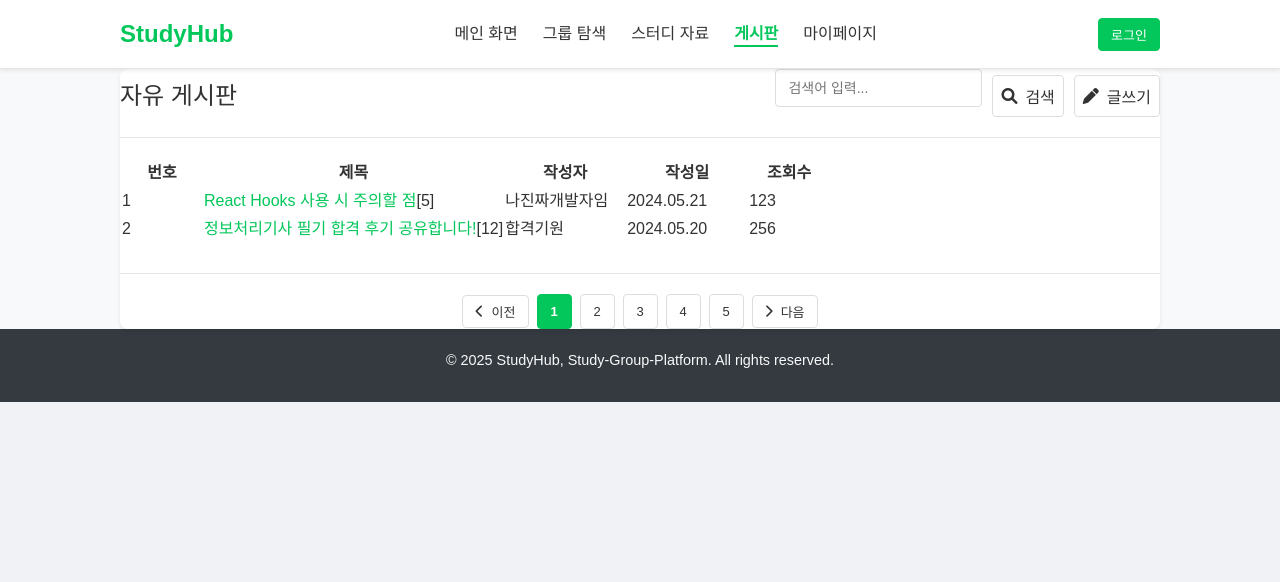
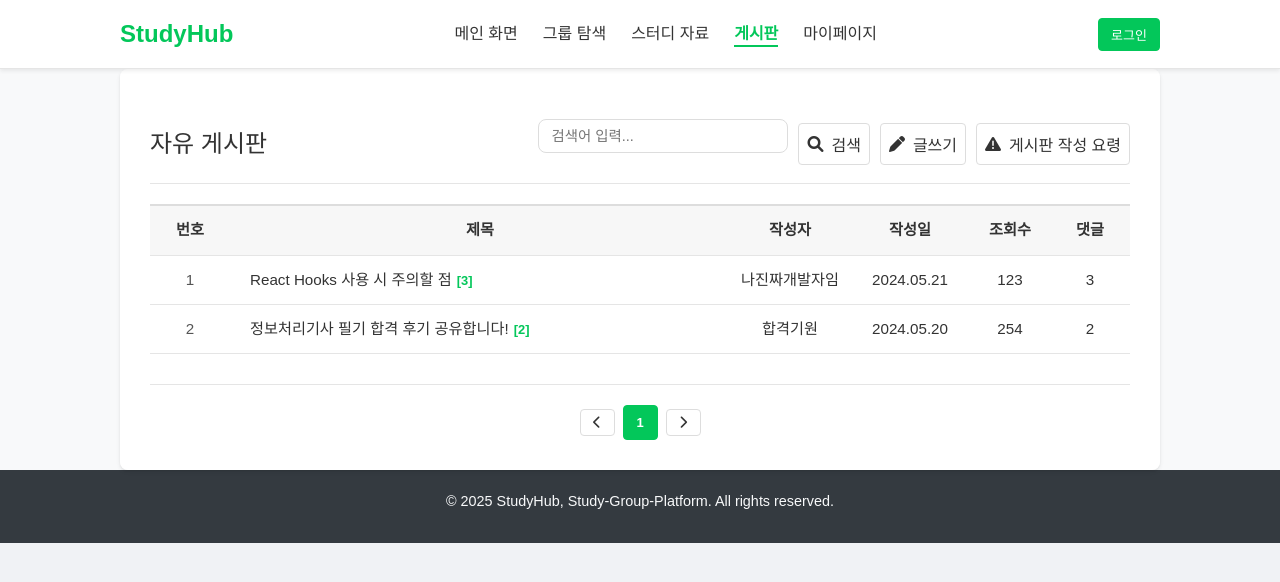
Before and after one commit to BangYunseo/Study_group_platform, a React (Create React App) app in the folder client/: page /community in a window 1280 px wide. Shown: the top 582 px of the page. Built offline with nearby package versions, Linux system fonts and the light colour scheme.

Commit message:
Fix: css 파일 추가 및 수정
- 게시판 화면 기능 수정

```diff
--- a/client/src/App.js
+++ b/client/src/App.js
@@ -21,7 +21,7 @@ function App() {
         <Route path="/groups/:id" element={<GroupDetailPage />} />{" "}
         <Route path="/materials" element={<MaterialPage />} />
         <Route path="/community" element={<CommunityPage />} />
-        <Route path="/community/:id" element={<PostDetailPage />} />{" "}
+        <Route path="/community/post/:id" element={<PostDetailPage />} />{" "}
         <Route path="/profile" element={<ProfilePage />} />
         <Route path="*" element={<NotFoundPage />} />{" "}
       </Routes>
--- a/client/src/components/posts/PostListItem.js
+++ b/client/src/components/posts/PostListItem.js
@@ -3,16 +3,19 @@ import { Link } from "react-router-dom";
 const PostListItem = ({ post }) => {
   return (
     <tr>
-      <td>{post.id.split("-")[1]}</td> {/* 임시 번호 생성 */}
-      <td className="title">
-        <Link to={`/community/${post.id}`}>{post.title}</Link>
-        {post.commentsCount > 0 && (
-          <span className="comment-count">[{post.commentsCount}]</span>
-        )}
+      <td>{post.id}</td>
+      <td>
+        <Link to={`/community/post/${post.id}`}>
+          {post.title}
+          {post.commentsCount > 0 && (
+            <span className="comment-count">[{post.commentsCount}]</span>
+          )}
+        </Link>
       </td>
-      <td>{post.author.nickname}</td>
-      <td>{post.createdAt}</td>
-      <td>{post.views}</td>
+      <td>{post.author.nickname}</td> {/* 작성자 */}
+      <td>{post.createdAt}</td> {/* 작성일 */}
+      <td>{post.views}</td> {/* 조회수 */}
+      <td>{post.commentsCount}</td> {/* 댓글 수 */}
     </tr>
   );
 };
--- a/client/src/data/posts.js
+++ b/client/src/data/posts.js
@@ -1,14 +1,14 @@
-// 게시글 더미 데이터
+// studygroup/client/src/data/posts.js (수정 제안)
 
 export const mockPosts = [
   {
-    id: "post-1",
-    groupId: null, // (null 또는 'all')
+    id: "1", // 그대로 유지
+    groupId: null,
     title: "React Hooks 사용 시 주의할 점",
     author: { id: "user-2", nickname: "나진짜개발자임" },
     createdAt: "2024.05.21",
     views: 123,
-    commentsCount: 5,
+    commentsCount: 3,
     content: `
               <p>안녕하세요! React Hooks를 사용하면서 겪었던 경험과 몇 가지 주의할 점을 공유합니다.</p>
               <h3>1. useEffect의 의존성 배열</h3>
@@ -43,13 +43,13 @@ export const mockPosts = [
     ],
   },
   {
-    id: "post-2",
+    id: "2", // 그대로 유지
     groupId: null,
     title: "정보처리기사 필기 합격 후기 공유합니다!",
     author: { id: "user-4", nickname: "합격기원" },
     createdAt: "2024.05.20",
-    views: 256,
-    commentsCount: 12,
+    views: 254,
+    commentsCount: 2,
     content: `
               <p>안녕하세요! 지난 주 정보처리기사 필기 합격해서 기분 좋은 마음에 후기 남깁니다.</p>
               <p>저는 독학으로 준비했고, 인강은 따로 듣지 않고 교재와 문제집 위주로 공부했어요. 특히 기출문제 풀이가 정말 중요했습니다!</p>
@@ -65,7 +65,7 @@ export const mockPosts = [
     ],
   },
   {
-    id: "post-3",
+    id: "3", // ✅ "post-3"을 "3"으로 수정했습니다.
     groupId: "group-1", // 특정 그룹 게시판
     title: "[정보처리기사 스터디] 이번 주 진도 공지 (6/1 ~ 6/7)",
     author: { id: "user-1", nickname: "김철수" },
--- a/client/src/pages/CommunityPage.js
+++ b/client/src/pages/CommunityPage.js
@@ -4,11 +4,15 @@ import InputField from "../components/common/InputField";
 import PostListItem from "../components/posts/PostListItem";
 import { mockPosts } from "../data/posts";
 
+import "../styles/community.css";
+import "../styles/grouplist.css";
+
 const CommunityPage = () => {
-  const filteredPosts = mockPosts.filter((post) => post.groupId === null); // 일단 전체 게시판만 표시
+  const filteredPosts = mockPosts.filter((post) => post.groupId === null);
 
   return (
     <MainLayout>
+      <div className="community-page-container">
         <div className="section-header">
           <h2>자유 게시판</h2>
           <div className="board-actions">
@@ -23,6 +27,9 @@ const CommunityPage = () => {
             <Button primary small icon="pen">
               글쓰기
             </Button>
+            <Button primary small icon="warning">
+              게시판 작성 요령
+            </Button>
           </div>
         </div>
 
@@ -34,6 +41,7 @@ const CommunityPage = () => {
               <th style={{ width: "120px" }}>작성자</th>
               <th style={{ width: "120px" }}>작성일</th>
               <th style={{ width: "80px" }}>조회수</th>
+              <th style={{ width: "80px" }}>댓글</th>
             </tr>
           </thead>
           <tbody>
@@ -50,32 +58,18 @@ const CommunityPage = () => {
             variant="secondary"
             className="prev-next"
             icon="chevron-left"
-        >
-          이전
-        </Button>
+          ></Button>
           <Button size="small" variant="primary" className="active">
             1
           </Button>
-        <Button size="small" variant="secondary">
-          2
-        </Button>
-        <Button size="small" variant="secondary">
-          3
-        </Button>
-        <Button size="small" variant="secondary">
-          4
-        </Button>
-        <Button size="small" variant="secondary">
-          5
-        </Button>
+          {/* ... 필요에 따라 페이지 버튼 추가 ... */}
           <Button
             size="small"
             variant="secondary"
             className="prev-next"
             icon="chevron-right"
-        >
-          다음
-        </Button>
+          ></Button>
+        </div>
       </div>
     </MainLayout>
   );
--- /dev/null
+++ b/client/src/styles/community.css
@@ -0,0 +1,99 @@
+div {
+    box-sizing: border-box;
+}
+
+.community-page-container {
+    padding: 30px;
+    background-color: var(--color-white);
+    border-radius: var(--border-radius-base);
+    box-shadow: var(--box-shadow-sm);
+}
+
+.section-header {
+    display: flex;
+    align-items: center;
+    justify-content: space-between;
+    padding: 20px 0;
+    margin-bottom: 25px;
+    border-bottom: 1px solid var(--border-color-light);
+}
+
+.section-header h2 {
+    font-size: 1.8em;
+    color: var(--text-color-dark);
+    margin: 0;
+    font-weight: 500;
+}
+
+.board-actions {
+    display: flex;
+    align-items: center;
+    gap: 10px;
+}
+
+.board-actions .search-input {
+    width: 250px;
+    padding: 8px 12px;
+    border: 1px solid var(--border-color-medium);
+    border-radius: var(--border-radius-base);
+    font-size: 0.9em;
+    outline: none;
+}
+
+.board-actions .search-input:focus {
+    border-color: var(--color-primary);
+}
+
+.post-list-table {
+    width: 100%;
+    border-collapse: collapse;
+    margin-bottom: 30px;
+    border-top: 2px solid var(--border-color-medium);
+}
+
+.post-list-table th,
+.post-list-table td {
+    text-align: center;
+    padding: 12px 10px;
+    border-bottom: 1px solid var(--border-color-light);
+    font-size: 0.95em;
+}
+
+.post-list-table th {
+    background-color: var(--bg-light-grey);
+    color: var(--text-color-dark);
+    font-weight: bold;
+    white-space: nowrap;
+}
+
+.post-list-table tbody tr:hover {
+    background-color: #f5f5f5;
+    cursor: pointer;
+}
+
+.post-list-table td:nth-child(2) {
+    text-align: left;
+    padding-left: 20px;
+}
+
+.post-list-table td a {
+    color: var(--text-color-dark);
+    text-decoration: none;
+    transition: color 0.2s ease-in-out;
+}
+
+.post-list-table td a:hover {
+    color: var(--color-primary);
+}
+
+.post-list-table td a .comment-count {
+    font-size: 0.85em;
+    color: var(--color-primary);
+    margin-left: 5px;
+    font-weight: bold;
+}
+
+.post-list-table td:first-child {
+    font-weight: normal;
+    color: var(--text-color-medium);
+}
```
Lines whose indentation alone changed are shown as unchanged.
